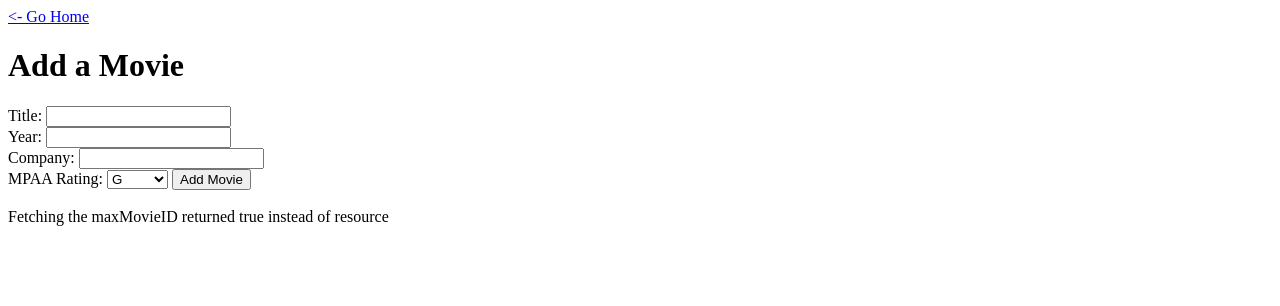
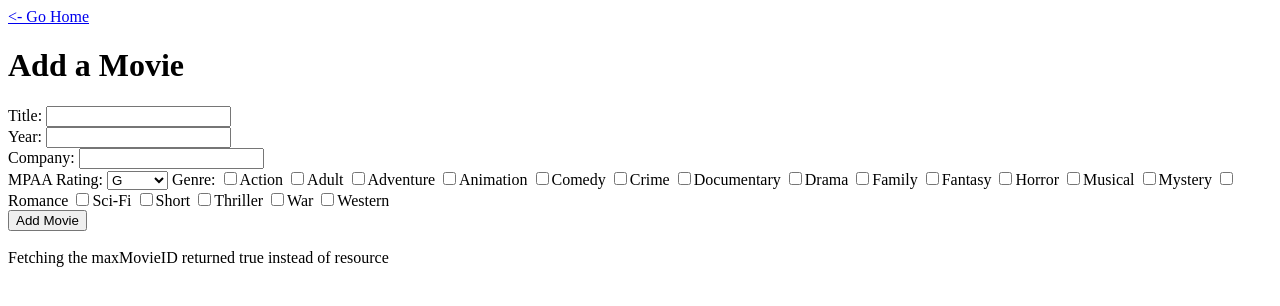
Before and after one commit to lowellbander/CS143, a PHP site: page /addMovie.php in a window 1280 px wide. Shown: the top 306 px of the page. Run offline with PHP 8.4, Linux system fonts and the light colour scheme; tables that the repository leaves empty hold one stand-in row (values such as "Sample post").

Commit message:
adds genre

```diff
--- a/vm-shared/addMovie.php
+++ b/vm-shared/addMovie.php
@@ -17,6 +17,26 @@
             <option value="R">R</option>
             <option value="NC-17">NC-17</option>
             </select>
+            Genre: <input type="checkbox" name="genre_Action" value="Action">Action</input>
+            <input type="checkbox" name="genre_Adult" value="Adult">Adult</input>
+            <input type="checkbox" name="genre_Adventure" value="Adventure">Adventure</input>
+            <input type="checkbox" name="genre_Animation" value="Animation">Animation</input>
+            <input type="checkbox" name="genre_Comedy" value="Comedy">Comedy</input>
+            <input type="checkbox" name="genre_Crime" value="Crime">Crime</input>
+            <input type="checkbox" name="genre_Documentary" value="Documentary">Documentary</input>
+            <input type="checkbox" name="genre_Drama" value="Drama">Drama</input>
+            <input type="checkbox" name="genre_Family" value="Family">Family</input>
+            <input type="checkbox" name="genre_Fantasy" value="Fantasy">Fantasy</input>
+            <input type="checkbox" name="genre_Horror" value="Horror">Horror</input>
+            <input type="checkbox" name="genre_Musical" value="Musical">Musical</input>
+            <input type="checkbox" name="genre_Mystery" value="Mystery">Mystery</input>
+            <input type="checkbox" name="genre_Romance" value="Romance">Romance</input>
+            <input type="checkbox" name="genre_Sci-Fi" value="Sci-Fi">Sci-Fi</input>
+            <input type="checkbox" name="genre_Short" value="Short">Short</input>
+            <input type="checkbox" name="genre_Thriller" value="Thriller">Thriller</input>
+            <input type="checkbox" name="genre_War" value="War">War</input>
+            <input type="checkbox" name="genre_Western" value="Western">Western</input>
+            <br>
             <input type="submit" value="Add Movie">
         </form>
     </body>
@@ -70,6 +90,20 @@
             } else {
                     print "<b>Sorry bro, bad SQL. Maybe invalid syntax, or the command violated a CHECK constraint. Bummer.</b>";
             }
+
+
+            // update the MovieGenre table
+            $genres = array();
+            foreach ($_GET as $key => $value) {
+                if (strpos($key, 'genre_') !== false) {
+                    array_push($genres, $value);
+                }
+            }
+
+            foreach ($genres as $value) {
+                $query = "INSERT INTO MovieGenre VALUES ($newID, '$value');";
+                query($query);
+            }
         }
     ?>
 <html>
```
